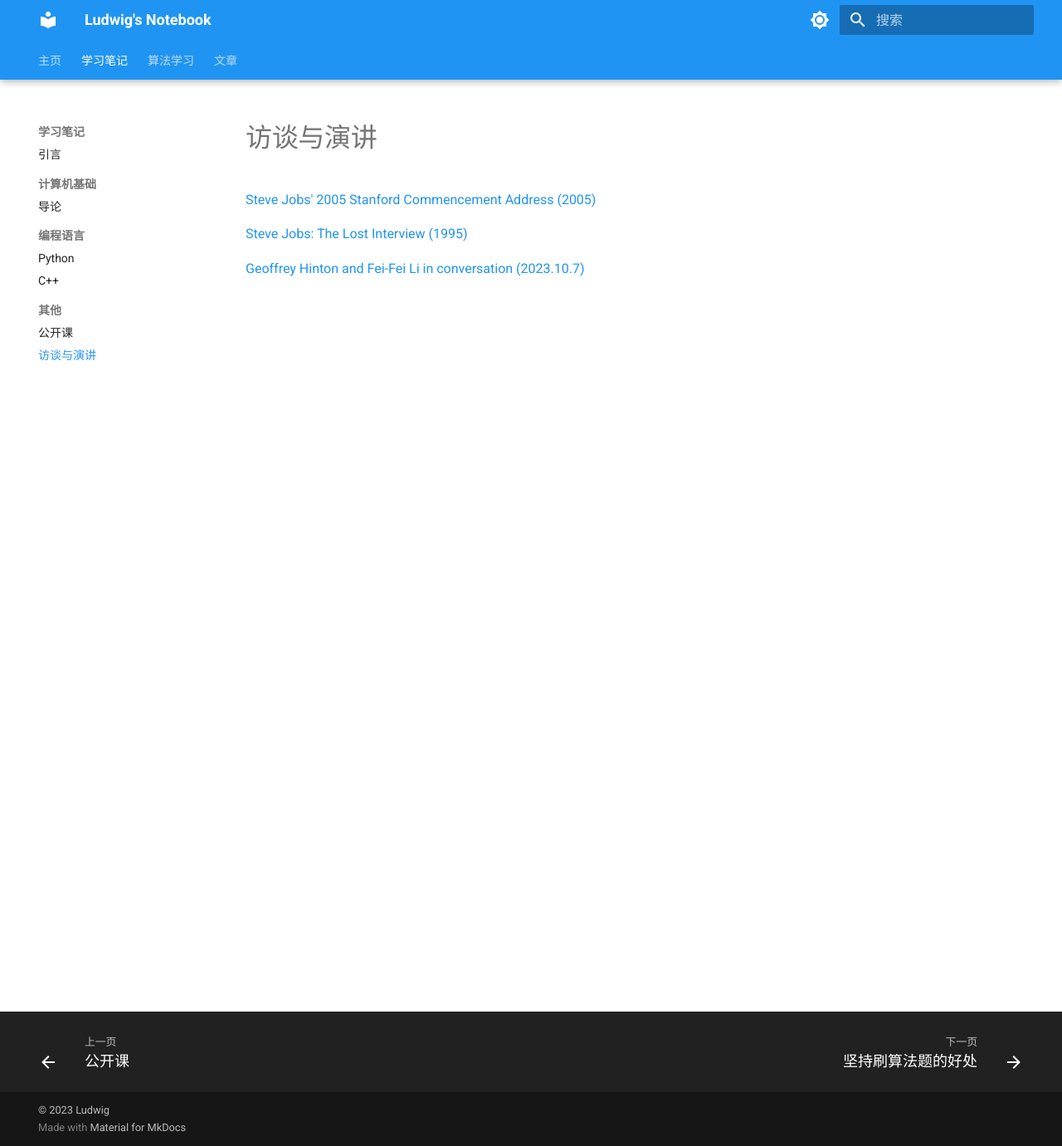
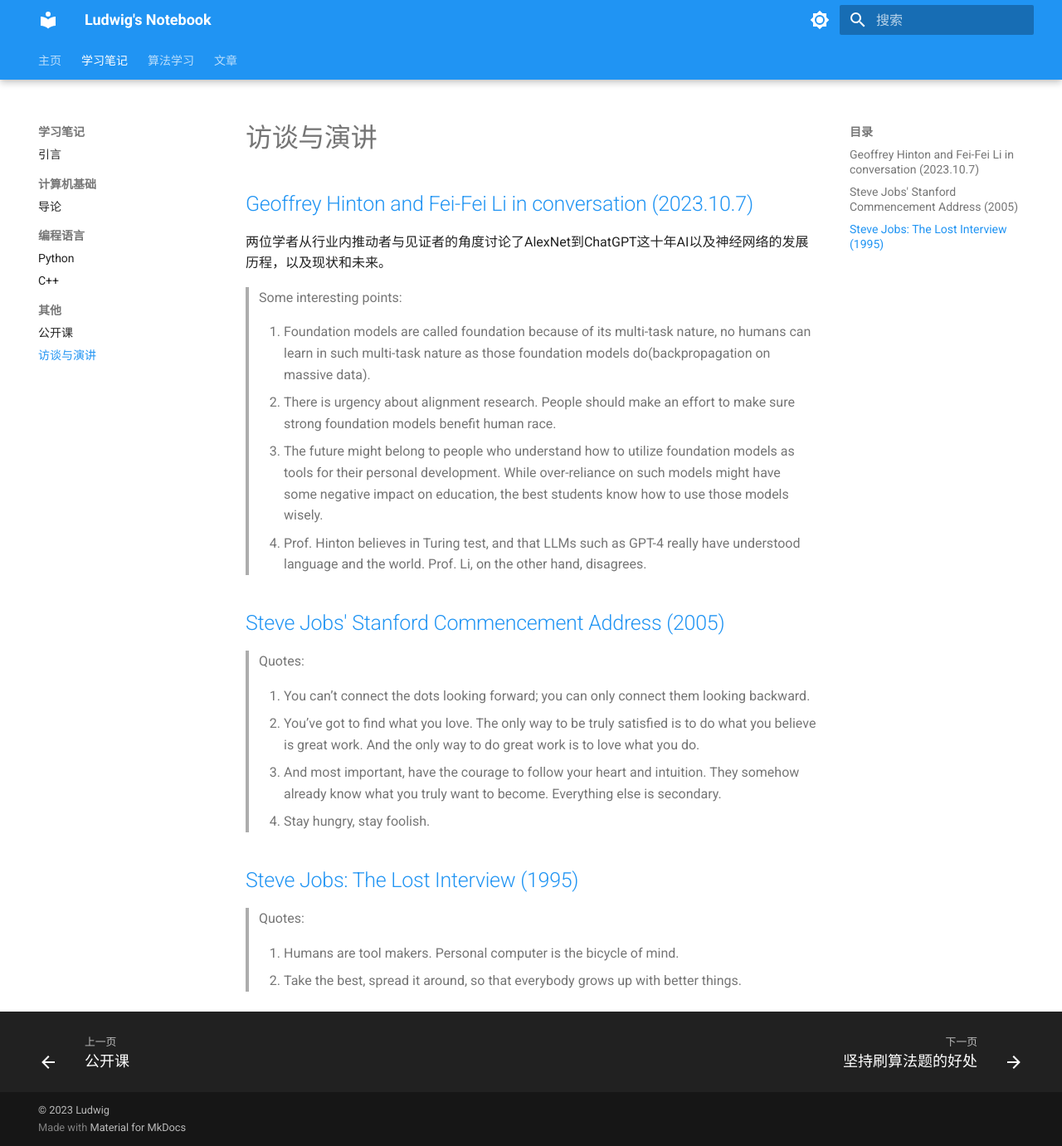
Before and after one commit to cs32963/Notebook, an MkDocs documentation site: the page built from docs/notes/talks.md, in a window 1280 px wide and 1381 px high. Shown: the whole window at 83% size. Built offline with MkDocs 1.6.1 and Material for MkDocs 9.7.7, drawn with Linux system fonts in a browser that asks for light colours.

Commit message:
update docs
update talks.md

```diff
--- a/docs/notes/talks.md
+++ b/docs/notes/talks.md
@@ -1,7 +1,28 @@
 # 访谈与演讲
 
-[Steve Jobs' 2005 Stanford Commencement Address (2005)](https://www.youtube.com/watch?v=Hd_ptbiPoXM)
+## [Geoffrey Hinton and Fei-Fei Li in conversation (2023.10.7)](https://www.youtube.com/watch?v=E14IsFbAbpI)
 
-[Steve Jobs: The Lost Interview (1995)](https://www.youtube.com/watch?v=TlIbRDQvAXE)
+两位学者从行业内推动者与见证者的角度讨论了AlexNet到ChatGPT这十年AI以及神经网络的发展历程，以及现状和未来。
 
-[Geoffrey Hinton and Fei-Fei Li in conversation (2023.10.7)](https://www.youtube.com/watch?v=E14IsFbAbpI)
+> Some interesting points:
+>
+> 1. Foundation models are called foundation because of its multi-task nature, no humans can learn in such multi-task nature as those foundation models do(backpropagation on massive data).
+> 2. There is urgency about alignment research. People should make an effort to make sure strong foundation models benefit human race.
+> 3. The future might belong to people who understand how to utilize foundation models as tools for their personal development. While over-reliance on such models might have some negative impact on education, the best students know how to use those models wisely.
+> 4. Prof. Hinton believes in Turing test, and that LLMs such as GPT-4 really have understood language and the world. Prof. Li, on the other hand, disagrees.
+
+## [Steve Jobs' Stanford Commencement Address (2005)](https://www.youtube.com/watch?v=Hd_ptbiPoXM)
+
+> Quotes:
+>
+> 1. You can’t connect the dots looking forward; you can only connect them looking backward.
+> 2. You’ve got to find what you love. The only way to be truly satisfied is to do what you believe is great work. And the only way to do great work is to love what you do.
+> 3. And most important, have the courage to follow your heart and intuition. They somehow already know what you truly want to become. Everything else is secondary.
+> 4. Stay hungry, stay foolish.
+
+## [Steve Jobs: The Lost Interview (1995)](https://www.youtube.com/watch?v=TlIbRDQvAXE)
+
+> Quotes:
+>
+> 1. Humans are tool makers. Personal computer is the bicycle of mind.
+> 2. Take the best, spread it around, so that everybody grows up with better things.
```
